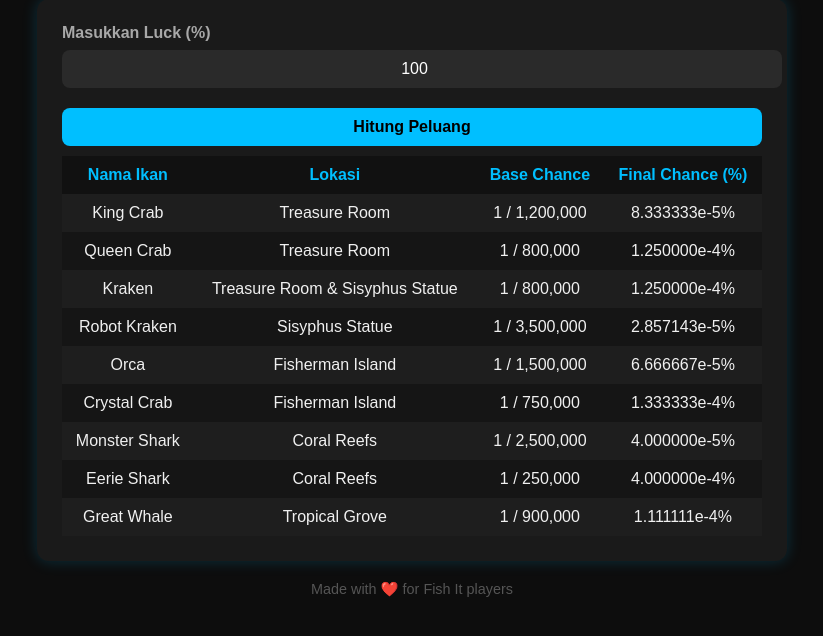
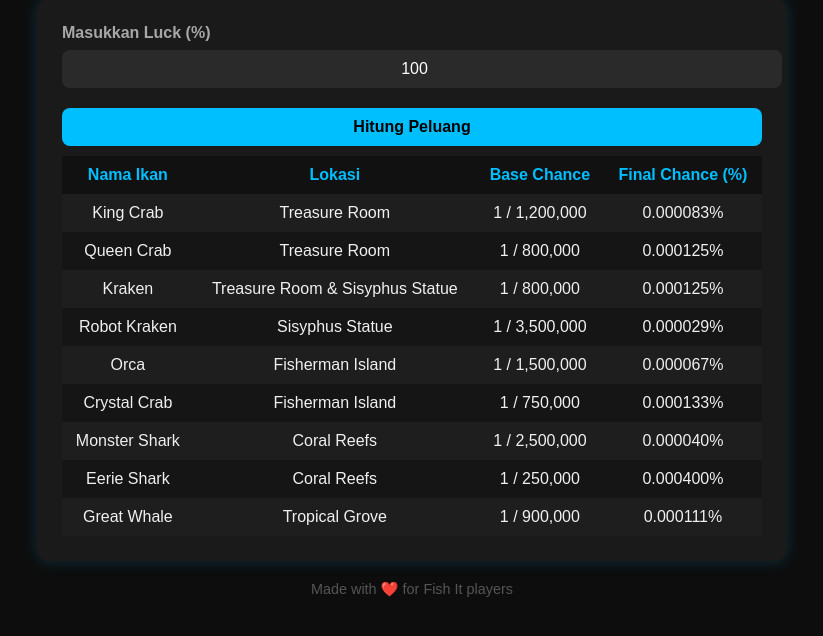
Before and after one commit to rifandiif/rate-fish-it, a plain HTML site: page index.html in a window 1280 px wide. Shown: the part 128-764 px from the top of the page, without its empty margins (228-1051 px from the left). Drawn offline with Linux system fonts and the light colour scheme.

Commit message:
Update index.html

```diff
--- a/index.html
+++ b/index.html
@@ -152,7 +152,7 @@
             <td>${fish.name}</td>
             <td>${fish.location}</td>
             <td>1 / ${fish.base.toLocaleString()}</td>
-            <td>${finalRate.toExponential(6)}%</td>
+            <td>${finalRate.toFixed(6)}%</td>
           </tr>
         `;
         tableBody.innerHTML += row;
```
